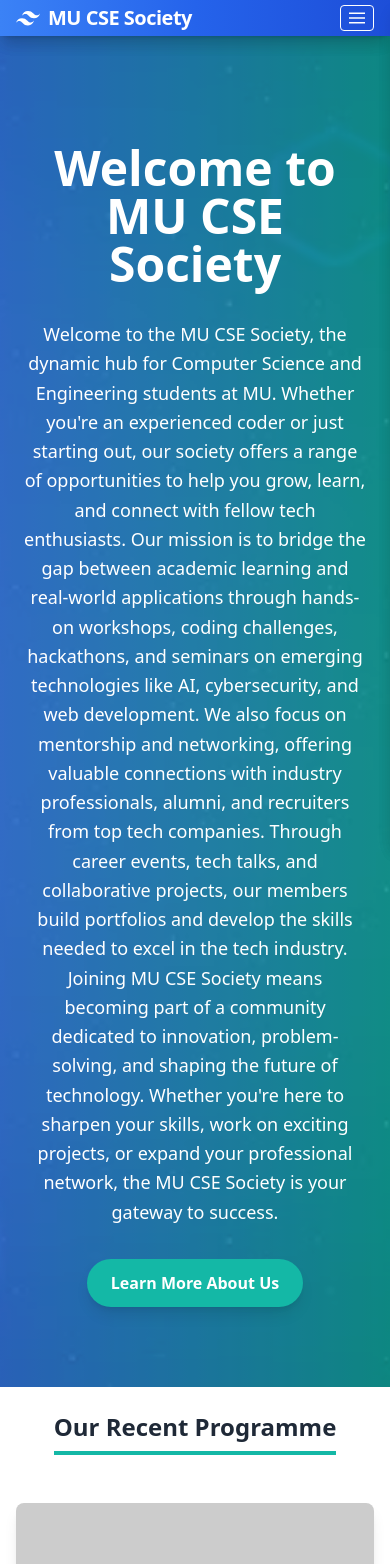
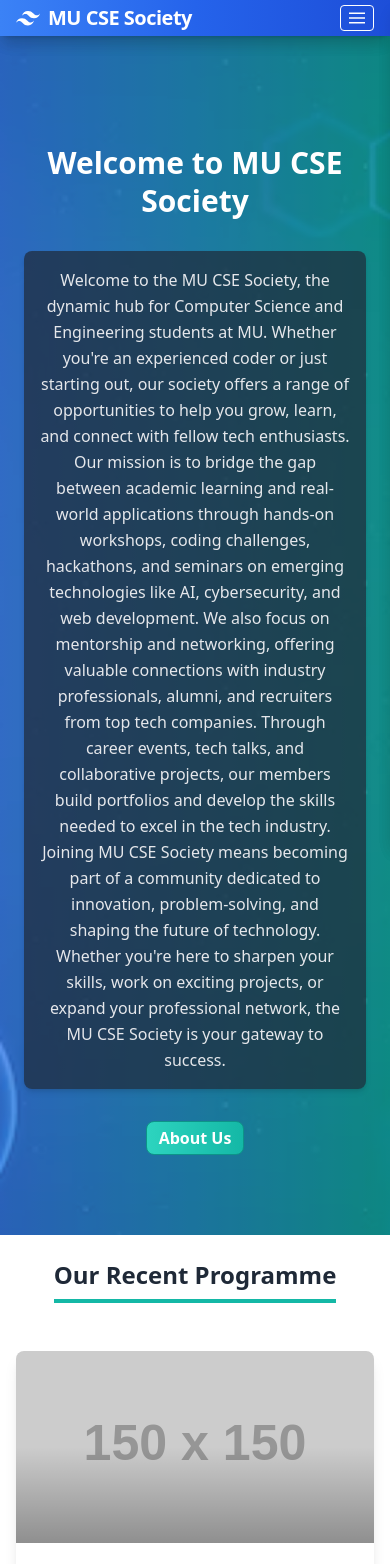
Before and after one commit to Maruf19/society, a React (Create React App) app: page /Home in a window 390 px wide. Shown: the top 1564 px of the page. Built offline with nearby package versions, Linux system fonts and the light colour scheme.

Commit message:
home compo responsive

```diff
--- a/src/pages/Home.js
+++ b/src/pages/Home.js
@@ -1,4 +1,5 @@
 import React, { useEffect } from 'react';
+import { motion } from 'framer-motion';
 import img from '../components/Assets/33.avif';
 import Navbar from '../components/Navbar';
 import Footer from '../components/Footer';
@@ -17,29 +18,47 @@ function Home() {
   return (
     <>
       <Navbar />
-      <section className="relative bg-gradient-to-r from-blue-500 to-teal-500 py-20 text-white">
+      <section className="relative bg-gradient-to-r from-blue-500 to-teal-500 py-20 text-white overflow-hidden">
         {/* Background Image */}
         <div className="absolute inset-0 bg-cover bg-center opacity-30">
           <img src={img} alt='background img' className='h-full w-full object-cover' />
         </div>
         {/* Content */}
-        <div className="relative container mx-auto px-6 text-center mt-16">
-          <h1 className="text-5xl font-extrabold mb-8 transition-opacity duration-500">
+        <div className="relative container mx-auto px-6 sm:px-12 md:px-24 text-center mt-16">
+          <motion.h1
+            className="text-3xl sm:text-4xl md:text-5xl font-extrabold mb-8 leading-tight"
+            initial={{ opacity: 0, y: -50 }}
+            animate={{ opacity: 1, y: 0 }}
+            transition={{ duration: 0.8 }}
+          >
             Welcome to MU CSE Society
-          </h1>
-          <p className="text-lg mb-8 leading-relaxed transition-opacity duration-500">
+          </motion.h1>
+          <motion.p
+            className="text-base sm:text-lg md:text-xl mb-8 leading-relaxed text-gray-200 shadow-md p-4 rounded-lg bg-gray-800 bg-opacity-70"
+            initial={{ opacity: 0, scale: 0.9 }}
+            animate={{ opacity: 1, scale: 1 }}
+            transition={{ duration: 0.8 }}
+          >
             Welcome to the MU CSE Society, the dynamic hub for Computer Science and Engineering students at MU. Whether you're an experienced coder or just starting out, our society offers a range of opportunities to help you grow, learn, and connect with fellow tech enthusiasts. Our mission is to bridge the gap between academic learning and real-world applications through hands-on workshops, coding challenges, hackathons, and seminars on emerging technologies like AI, cybersecurity, and web development.
             We also focus on mentorship and networking, offering valuable connections with industry professionals, alumni, and recruiters from top tech companies. Through career events, tech talks, and collaborative projects, our members build portfolios and develop the skills needed to excel in the tech industry.
             Joining MU CSE Society means becoming part of a community dedicated to innovation, problem-solving, and shaping the future of technology. Whether you're here to sharpen your skills, work on exciting projects, or expand your professional network, the MU CSE Society is your gateway to success.
-          </p>
-          <div className="flex justify-center">
+          </motion.p>
+
+          <motion.div
+            className="flex justify-center mt-4"
+            initial={{ opacity: 0, y: 20 }}
+            animate={{ opacity: 1, y: 0 }}
+            transition={{ duration: 0.8 }}
+          >
             <a
               href="/about"
-              className="bg-teal-500 text-white font-bold py-3 px-6 rounded-full shadow-lg hover:bg-teal-600 transition duration-300"
+              className="bg-gradient-to-r from-teal-400 to-teal-500 text-white font-semibold  py-1 px-3 rounded-lg border border-teal-600 hover:border-teal-700 hover:shadow-xl transition duration-300 transform hover:scale-105 text-base sm:text-lg md:text-xl"
             >
-              Learn More About Us
+              About Us
             </a>
-          </div>
+          </motion.div>
+
+
         </div>
       </section>
       <Programme />
```
